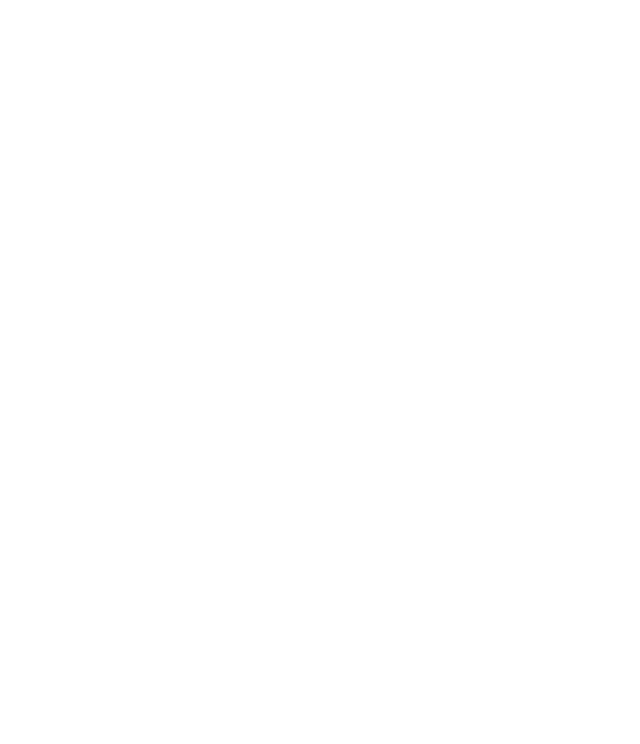
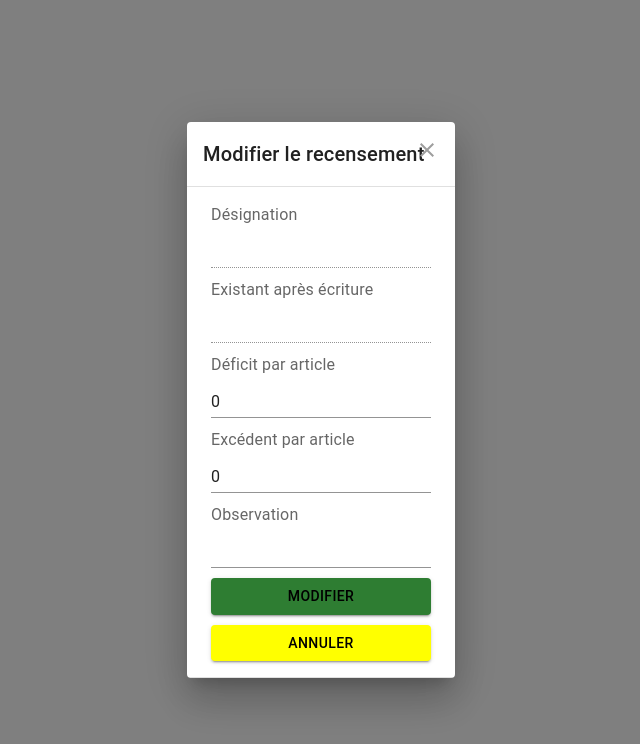
Before and after one commit to iIloRandrianatoandro/recensementFront, a React (Create React App) app: page /modifierRecensement/1 in a window 1280 px wide. Before the commit this address had no page. Shown: the top 744 px of the page, without its empty margins (319-959 px from the left). Built offline with nearby package versions, Linux system fonts and the light colour scheme; no server answers.

Commit message:
modifier recensement ok

```diff
--- a/src/App.js
+++ b/src/App.js
@@ -4,6 +4,7 @@ import RecenserMateriel from "./components/RecenserMateriel";
 import ImporterListe from "./components/ImporterListe";
 import SuivreFlux from "./components/SuivreFlux";
 import Recapitulatif from "./components/Recapitulatif";
+import ModifierRecensement from "./components/ModifierRecensement";
 
 import "./style/index.css";
 
@@ -15,6 +16,7 @@ function App() {
       <Route path="/importerListe/" element={<ImporterListe/>}></Route>
       <Route path="/suivreFlux/" element={<SuivreFlux/>}></Route>
       <Route path="/recapitulatif/" element={<Recapitulatif/>}></Route>
+      <Route path="/modifierRecensement/:id" element={<ModifierRecensement/>}></Route>
     </Routes>
   );
 }
--- /dev/null
+++ b/src/components/ModifierRecensement.jsx
@@ -0,0 +1,224 @@
+import React from 'react'
+import {
+    Dialog,
+    DialogActions,
+    DialogContent,
+    DialogContentText,
+    DialogTitle,
+    Button, FormLabel
+  } from "@mui/material";
+import TextField from '@mui/material/TextField';
+import { useState } from "react";
+import { useNavigate, useParams } from 'react-router-dom';
+import IconButton from '@mui/material/IconButton';
+import CloseIcon from '@mui/icons-material/Close';
+import PropTypes from 'prop-types';
+import { useEffect } from "react";
+
+import axios from "axios";
+
+//composant pour mettre le titre de la boite de dialogue du formulaire
+function BootstrapDialogTitle(props) {
+    const { children, onClose, ...other } = props;
+    BootstrapDialogTitle.propTypes = {
+      children: PropTypes.node,
+      onClose: PropTypes.func.isRequired,
+    };
+    return (
+      <DialogTitle sx={{ m: 0, p: 2 }} {...other}>
+        {children}
+        {onClose ? (
+        <IconButton
+          aria-label="close"
+          onClick={onClose}
+          sx={{
+            position: 'absolute',
+            right: 8,
+            top: 8,
+            color: (theme) => theme.palette.grey[500],
+          }}
+        >
+        <CloseIcon />
+        </IconButton>
+          ) : null}
+      </DialogTitle>
+    );
+  }
+export default function ModifierRecensement() {//url du backend
+    const baseUrl = "http://localhost:8000/api";
+    // récupérer l'id du recensement a partir de l'url
+    const { id } = useParams();
+    //navigation
+    const navigate = useNavigate();
+    // definition des state de l'application
+    const [modifier, setModifier] = useState(true);
+    const [designation, setDesignation] = useState("");
+    const [existantApresEcriture, setExistantApresEcriture] = useState("");
+    const [deficitPartArticle, setDeficitPartArticle] = useState(0);
+    const [excedentParArticle, setExcedentParArticle] = useState(0);
+    const [observation, setObservation] = useState("");
+    const [modificationEffectuer, setModificationEffectuer] = useState(false);
+    const [erreur, setErreur] = useState(false);
+    //pour effectuer le recensement dans la base de données
+  const modifierRecensement=async(e)=>{
+    e.preventDefault();
+    await axios.request({
+      url: `${baseUrl}/modifierRecensement/${id}`,
+      method:"POST",
+      data: {
+        deficitParArticle: deficitPartArticle,
+        excedentParArticle: excedentParArticle,
+        observation: observation,
+      },
+    })
+    .then(res=>{
+      if(res.status===200){setModificationEffectuer(true);}
+    })
+    .catch(err=>{setErreur(true)})
+  }
+  //désactiver le champ excedent s'il y a deficit
+  const remplirDeficit = (event) => {
+    const value = event.target.value;
+    setDeficitPartArticle(value);
+    if (value) {
+      setExcedentParArticle(0);
+    }
+  };
+
+  //désactiver le champ deficit s'il y a excedent
+  const remplirExcedent = (event) => {
+    const value = event.target.value;
+    setExcedentParArticle(value);
+    if (value) {
+      setDeficitPartArticle(0);
+    }
+  };
+  //fermer la fenetre
+  const fermerFenetre=()=>{
+    setModifier(false);
+    navigate(`/recapitulatif`);
+  }
+  useEffect(()=>{
+    //recuperer les informations du recensement pour les afficher
+    const getRecensementById=async()=>{
+      const response = await axios.get(`${baseUrl}/voirRecensement/${id}`);
+      const recensement= response.data[0]
+      setDesignation(recensement.designation);
+      setExistantApresEcriture(recensement.existantApresEcriture)
+    };
+    getRecensementById();
+  },[id])
+  return (
+    <>
+    <Dialog
+    open={modifier}//la boite de dialogie s'ouvre quand recenser==true
+    >
+    <BootstrapDialogTitle id="customized-dialog-title" onClose={fermerFenetre}>
+    Modifier le recensement
+    </BootstrapDialogTitle>
+    <DialogContent dividers>
+      <form onSubmit={modifierRecensement} style={{ display: "flex", flexDirection: "column", gap: "10px"}}>
+        <FormLabel>Désignation</FormLabel>
+        <TextField
+          id="standard-required"
+          variant="standard"
+          value={designation}
+          disabled={true}
+        />
+        <FormLabel>Existant après écriture</FormLabel>
+        <TextField
+          id="standard-required"
+          variant="standard"
+          value={existantApresEcriture}
+          disabled={true}
+        />
+        <FormLabel>Déficit par article</FormLabel>
+        <TextField
+          id="standard-required"
+          variant="standard"
+          type='number'
+          InputProps={{inputProps:{min: 0,max: existantApresEcriture} }}//max  existantApresEcriture
+          value={deficitPartArticle}
+          onChange={remplirDeficit}
+          disabled={excedentParArticle.length > 0}
+        />
+        <FormLabel>Excédent par article</FormLabel>
+        <TextField
+          id="standard-required"
+          variant="standard"
+          type='number'
+          InputProps={{inputProps:{min: 0,max: 10} }}
+          value={excedentParArticle}
+          onChange={remplirExcedent}
+          disabled={deficitPartArticle.length > 0}
+        />
+        <FormLabel>Observation</FormLabel>
+        <TextField
+          id="standard-required"
+          variant="standard"
+          onChange={(e) => setObservation(e.target.value)}
+        />
+        <Button
+          variant="contained"
+          type="submit"
+          color="success"
+          sx={{ color:'black'}}
+        >
+          Modifier
+        </Button>
+        <Button
+          variant="contained"
+          type="button"
+          sx={{bgcolor:'yellow', color:'black'}}
+          onClick={fermerFenetre}
+        >
+          Annuler
+        </Button>
+      </form>
+    </DialogContent>
+    </Dialog>
+    {modificationEffectuer && (
+      <div>
+        <Dialog
+          open={modificationEffectuer}
+          aria-labelledby="alert-dialog-title"
+          aria-describedby="alert-dialog-description"
+        >
+          <DialogTitle id="alert-dialog-title">Succès</DialogTitle>
+          <DialogContent>
+            <DialogContentText id="alert-dialog-description">
+              Modification effectuée avec succès
+            </DialogContentText>
+          </DialogContent>
+          <DialogActions>
+            <Button onClick={() => {setModificationEffectuer(false);navigate('/recapitulatif')}} autoFocus>
+              OK
+            </Button>
+          </DialogActions>
+        </Dialog>
+      </div>
+      )}
+      {erreur && (
+      <div>
+        <Dialog
+          open={erreur}
+          aria-labelledby="alert-dialog-title"
+          aria-describedby="alert-dialog-description"
+        >
+          <DialogTitle id="alert-dialog-title">Erreur</DialogTitle>
+          <DialogContent>
+            <DialogContentText id="alert-dialog-description">
+              Il y a une erreur pendant la modification du recensement
+            </DialogContentText>
+          </DialogContent>
+          <DialogActions>
+            <Button onClick={() => {setErreur(false);navigate('/recapitulatif')}} autoFocus>
+            OK
+            </Button>
+          </DialogActions>
+        </Dialog>
+      </div>
+      )}
+    </>
+  )
+}
--- a/src/components/Recapitulatif.jsx
+++ b/src/components/Recapitulatif.jsx
@@ -13,6 +13,8 @@ import { DataGrid } from '@mui/x-data-grid';
 import { styled, alpha } from "@mui/material/styles";
 import InputBase from "@mui/material/InputBase";
 import SearchIcon from "@mui/icons-material/Search";
+import Button from "@mui/material/Button";
+import { useNavigate } from "react-router-dom";
 
 
   //composant pour la recherche
@@ -46,6 +48,9 @@ import SearchIcon from "@mui/icons-material/Search";
 export default function Recapitulatif() {
     // base url backend
     const baseUrl = 'http://localhost:8000/api';
+    //navigation
+    const navigate = useNavigate();
+
     const now = new Date();
     const anneeactuelle = now.getFullYear();
     const [annee, setAnnee] = useState(anneeactuelle);
@@ -84,9 +89,30 @@ export default function Recapitulatif() {
     { field: 'valeurExcedent', headerName: 'Valeur des excédents',  filterable: false, sortable: false, disableColumnMenu: true, hideable: false, columnManageable: false },
     { field: 'constateesParRecensement', headerName: 'Constatés par recensement',  filterable: false, sortable: false, disableColumnMenu: true, hideable: false, columnManageable: false },
     { field: 'valeurExistant', headerName: 'Valeur des existants',  filterable: false, sortable: false, disableColumnMenu: true, hideable: false, columnManageable: false },
-    { field: 'observation', headerName: 'Observation',  filterable: false, sortable: false, disableColumnMenu: true, hideable: false, columnManageable: false },
+    { field: 'observation', headerName: 'Observation',  filterable: false, sortable: false, disableColumnMenu: true, hideable: false, columnManageable: false },{
+      field: 'recenser',
+      headerName: '',
+      filterable: false,
+      sortable: false,
+      disableColumnMenu: true,
+      hideable: false,
+      columnManageable: false,
+      renderCell: (params) => (
+        <Button
+          variant="contained"
+          color="primary"
+          onClick={() => modifierRecensement(params.row.idRecensement)}
+        >
+          Modifier
+        </Button>
+      ),
+    },
 
   ];
+  //recenser un matériel
+  const modifierRecensement = (id) => {
+    navigate(`/modifierRecensement/${id}`);
+  };
   //titre des colonnes du premie tableau des recensements
   const columns2 = [
     { field: 'nomenclature', headerName: 'Nomenclature',  sortable: false, filterable: false, disableColumnMenu: true, hideable: false, columnManageable: false },
```
